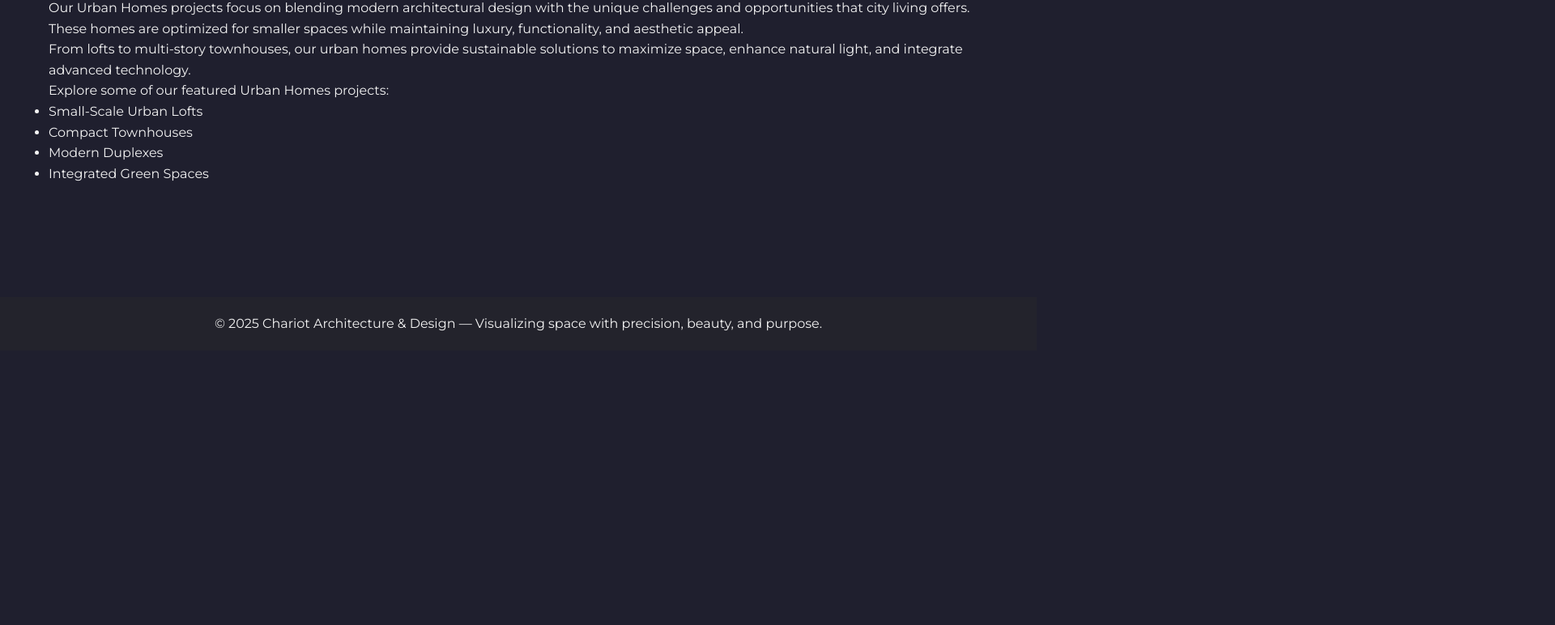
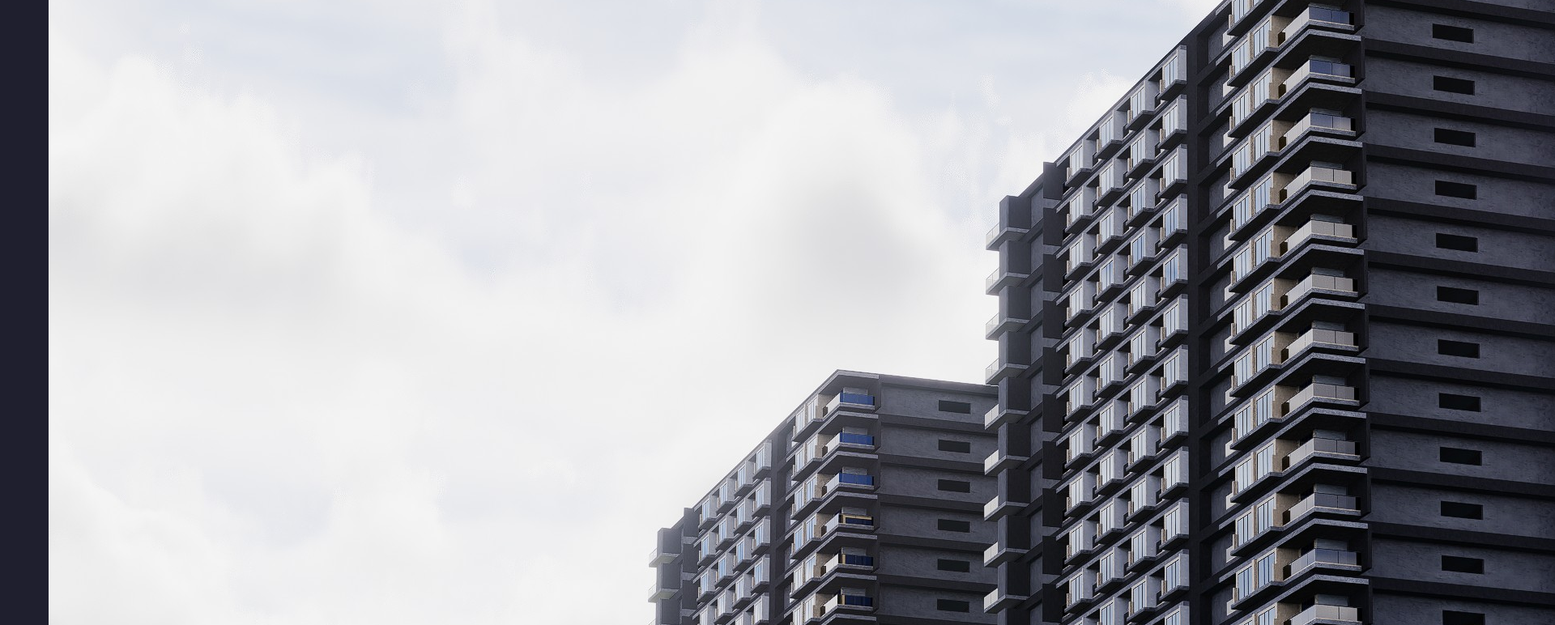
Before and after one commit to jimmerzone/portfolio, a plain HTML site: page urban-homes.html in a window 1280 px wide. Shown: the part 147-919 px from the top of the page at 81% size, 1920 px wide, since content can reach past the window. Before the commit the page ends 800 px from the top, so only its background shows below. Drawn offline with Linux system fonts and the light colour scheme.

Commit message:
Update urban-homes.html

```diff
--- a/urban-homes.html
+++ b/urban-homes.html
@@ -37,7 +37,7 @@
   <div class="main-content">
     <section class="project-details">
       <h2>Urban Homes</h2>
-      <img src="images/urban-homes.jpg" alt="Urban Homes">
+      <img src="images/bg16.jpg" alt="Urban Homes">
       <p>
         Our Urban Homes projects focus on blending modern architectural design with the unique challenges and opportunities that city living offers. These homes are optimized for smaller spaces while maintaining luxury, functionality, and aesthetic appeal.
       </p>
```
